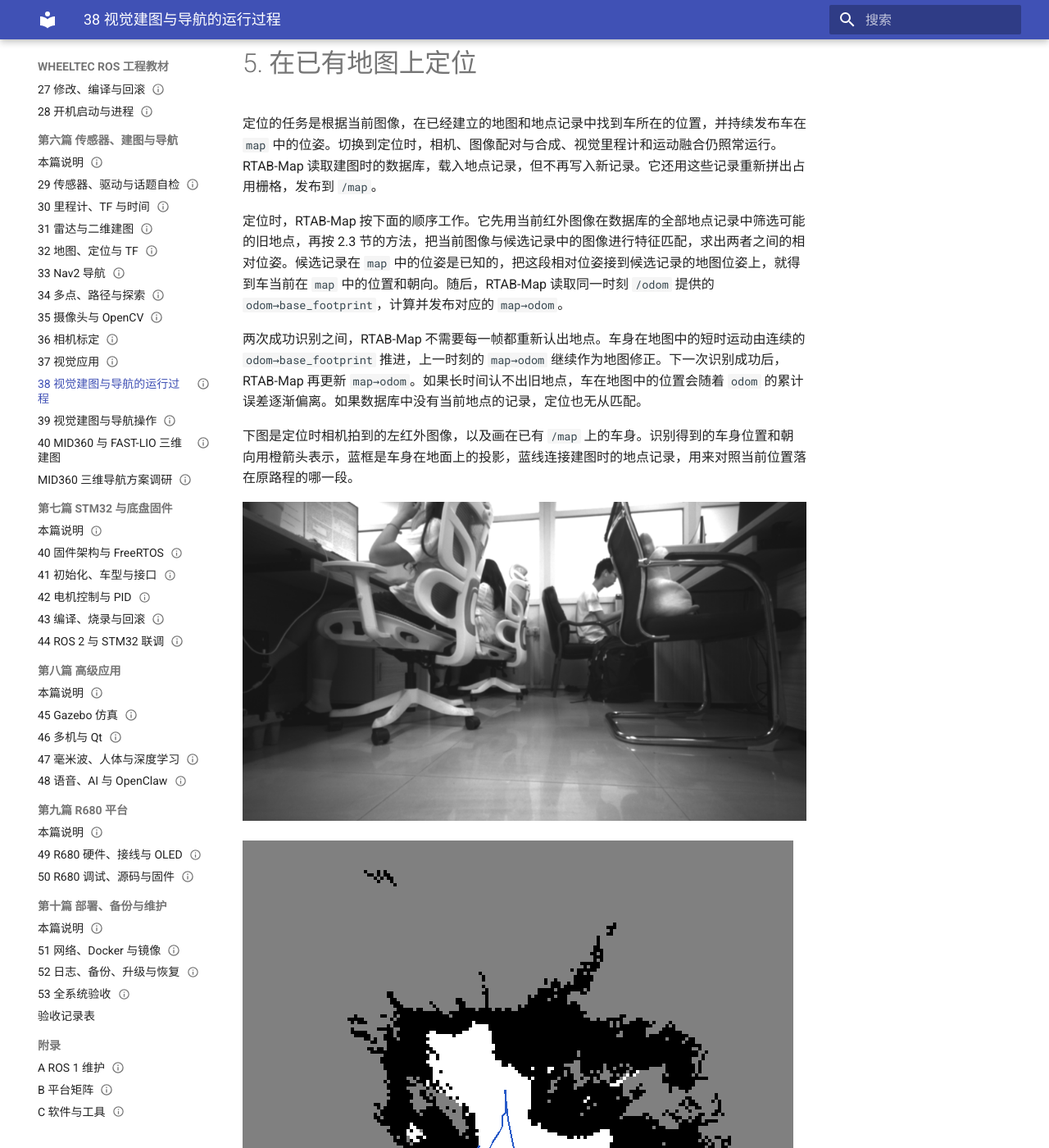
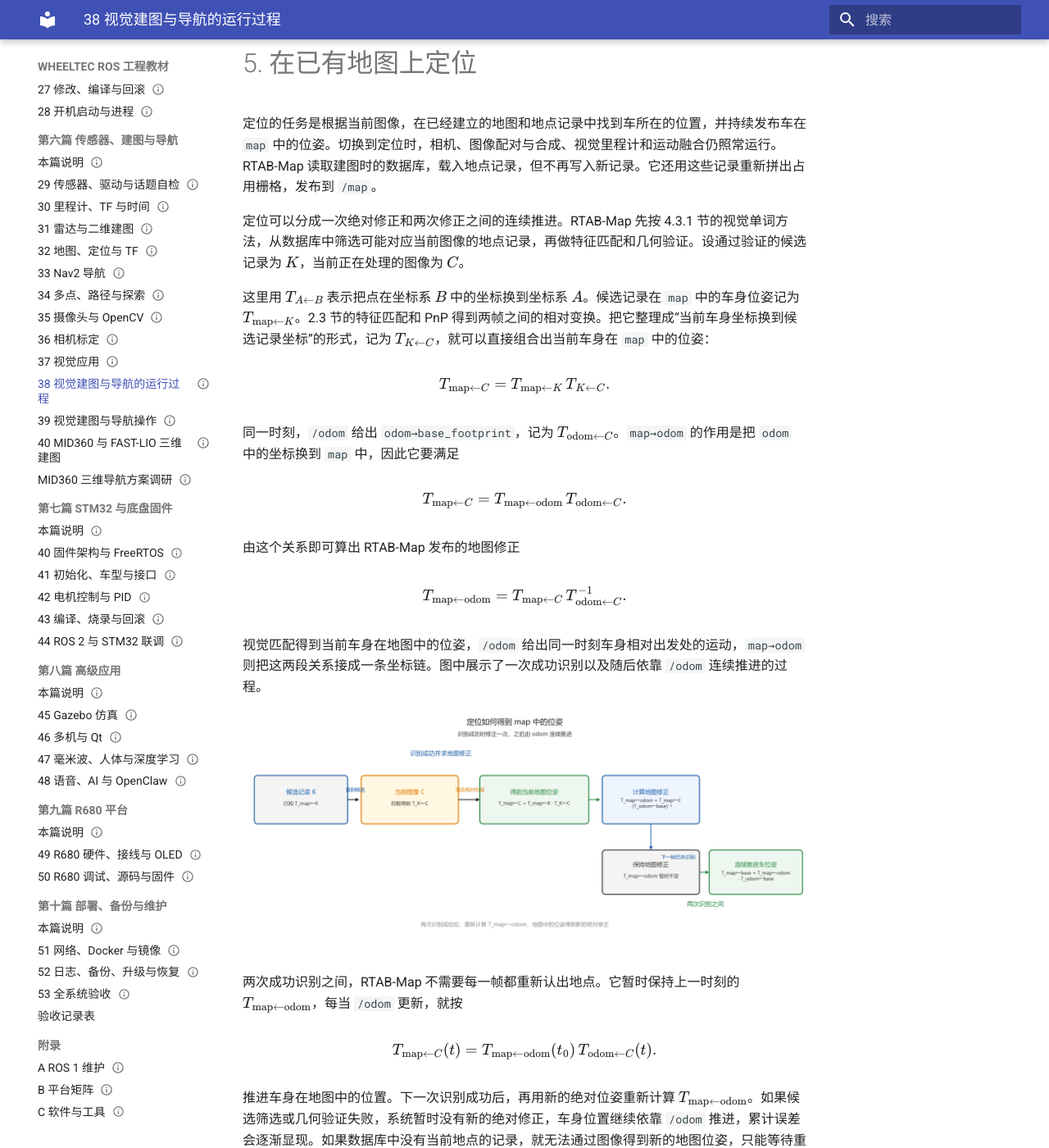
Before and after one commit to EnosElinsa/wheeltec-ros-textbook, an MkDocs documentation site: the page built from docs/06-sensors-navigation/38-visual-runtime.md, in a window 1280 px wide and 1400 px high, scrolled down 35296 px. Shown: the whole window at 82% size. Built offline with MkDocs 1.6.1 and Material for MkDocs 9.7.7, drawn with Linux system fonts in a browser that asks for light colours; some of the changed text lies outside the part shown.

Commit message:
docs: clarify localization pose updates

```diff
--- a/docs/06-sensors-navigation/38-visual-runtime.md
+++ b/docs/06-sensors-navigation/38-visual-runtime.md
@@ -706,9 +706,42 @@ $$
 
 定位的任务是根据当前图像，在已经建立的地图和地点记录中找到车所在的位置，并持续发布车在 `map` 中的位姿。切换到定位时，相机、图像配对与合成、视觉里程计和运动融合仍照常运行。RTAB-Map 读取建图时的数据库，载入地点记录，但不再写入新记录。它还用这些记录重新拼出占用栅格，发布到 `/map`。
 
-定位时，RTAB-Map 按下面的顺序工作。它先用当前红外图像在数据库的全部地点记录中筛选可能的旧地点，再按 2.3 节的方法，把当前图像与候选记录中的图像进行特征匹配，求出两者之间的相对位姿。候选记录在 `map` 中的位姿是已知的，把这段相对位姿接到候选记录的地图位姿上，就得到车当前在 `map` 中的位置和朝向。随后，RTAB-Map 读取同一时刻 `/odom` 提供的 `odom→base_footprint`，计算并发布对应的 `map→odom`。
+定位可以分成一次绝对修正和两次修正之间的连续推进。RTAB-Map 先按 4.3.1 节的视觉单词方法，从数据库中筛选可能对应当前图像的地点记录，再做特征匹配和几何验证。设通过验证的候选记录为 $K$，当前正在处理的图像为 $C$。
 
-两次成功识别之间，RTAB-Map 不需要每一帧都重新认出地点。车身在地图中的短时运动由连续的 `odom→base_footprint` 推进，上一时刻的 `map→odom` 继续作为地图修正。下一次识别成功后，RTAB-Map 再更新 `map→odom`。如果长时间认不出旧地点，车在地图中的位置会随着 `odom` 的累计误差逐渐偏离。如果数据库中没有当前地点的记录，定位也无从匹配。
+这里用 $T_{A\leftarrow B}$ 表示把点在坐标系 $B$ 中的坐标换到坐标系 $A$。候选记录在 `map` 中的车身位姿记为 $T_{\mathrm{map}\leftarrow K}$。2.3 节的特征匹配和 PnP 得到两帧之间的相对变换。把它整理成“当前车身坐标换到候选记录坐标”的形式，记为 $T_{K\leftarrow C}$，就可以直接组合出当前车身在 `map` 中的位姿：
+
+$$
+T_{\mathrm{map}\leftarrow C}
+=T_{\mathrm{map}\leftarrow K}\,T_{K\leftarrow C}.
+$$
+
+同一时刻，`/odom` 给出 `odom→base_footprint`，记为 $T_{\mathrm{odom}\leftarrow C}$。`map→odom` 的作用是把 `odom` 中的坐标换到 `map` 中，因此它要满足
+
+$$
+T_{\mathrm{map}\leftarrow C}
+=T_{\mathrm{map}\leftarrow\mathrm{odom}}\,T_{\mathrm{odom}\leftarrow C}.
+$$
+
+由这个关系即可算出 RTAB-Map 发布的地图修正
+
+$$
+T_{\mathrm{map}\leftarrow\mathrm{odom}}
+=T_{\mathrm{map}\leftarrow C}\,T_{\mathrm{odom}\leftarrow C}^{-1}.
+$$
+
+视觉匹配得到当前车身在地图中的位姿，`/odom` 给出同一时刻车身相对出发处的运动，`map→odom` 则把这两段关系接成一条坐标链。图中展示了一次成功识别以及随后依靠 `/odom` 连续推进的过程。
+
+![定位更新过程。识别成功时由候选记录和相对位姿得到当前地图位姿，再计算 map→odom；两次识别之间保持 map→odom，用 odom 推进车身位姿](assets/localization-update.png)
+
+两次成功识别之间，RTAB-Map 不需要每一帧都重新认出地点。它暂时保持上一时刻的 $T_{\mathrm{map}\leftarrow\mathrm{odom}}$，每当 `/odom` 更新，就按
+
+$$
+T_{\mathrm{map}\leftarrow C}(t)
+=T_{\mathrm{map}\leftarrow\mathrm{odom}}(t_0)
+\,T_{\mathrm{odom}\leftarrow C}(t).
+$$
+
+推进车身在地图中的位置。下一次识别成功后，再用新的绝对位姿重新计算 $T_{\mathrm{map}\leftarrow\mathrm{odom}}$。如果候选筛选或几何验证失败，系统暂时没有新的绝对修正，车身位置继续依靠 `/odom` 推进，累计误差会逐渐显现。如果数据库中没有当前地点的记录，就无法通过图像得到新的地图位姿，只能等待重新进入已记录区域或使用初始位姿。
 
 下图是定位时相机拍到的左红外图像，以及画在已有 `/map` 上的车身。识别得到的车身位置和朝向用橙箭头表示，蓝框是车身在地面上的投影，蓝线连接建图时的地点记录，用来对照当前位置落在原路程的哪一段。
 
```
Also changed, not shown: docs/06-sensors-navigation/assets/localization-update.png (added).
